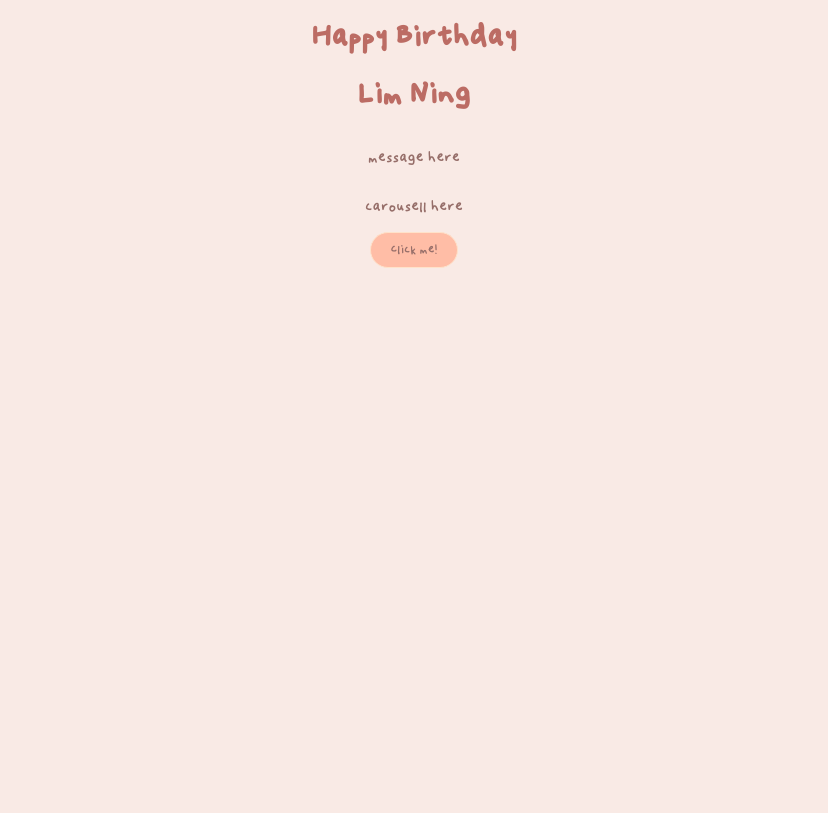
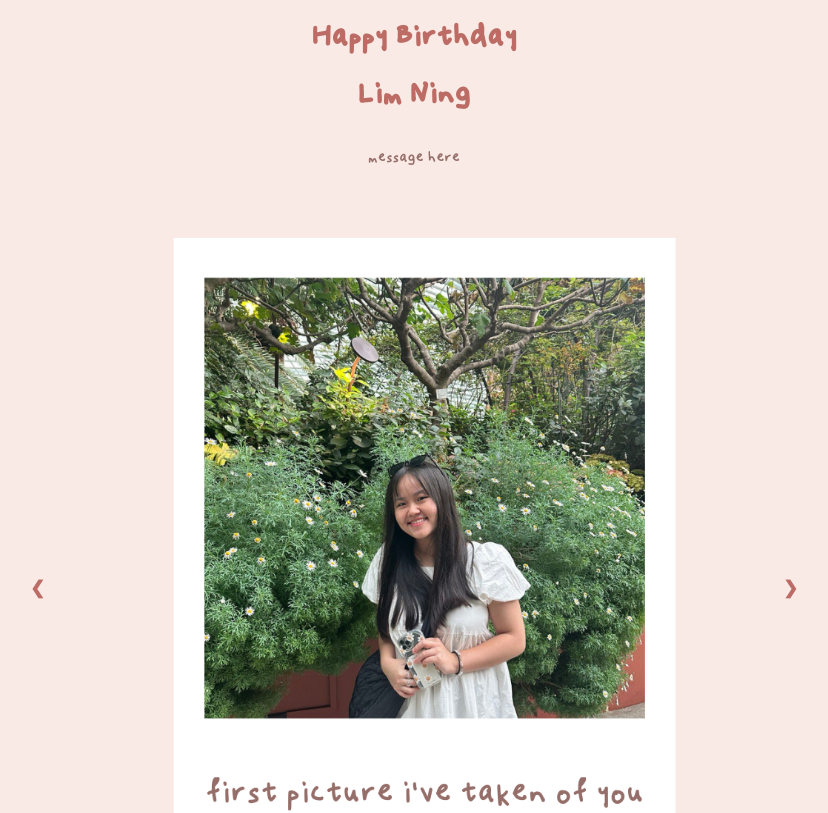
Before and after one commit to yujiho1910/ning_bday_24, a plain HTML site: page index.html in a window 1280 px wide. Shown: the top 813 px of the page, without its empty margins (226-1054 px from the left). Drawn offline with Linux system fonts and the light colour scheme.

Commit message:
now left final touch ups + message to add

```diff
--- a/index.css
+++ b/index.css
@@ -70,3 +70,57 @@ button:hover {
         opacity: 0;
     }
 }
+
+.carousel {
+    position: relative;
+    width: 80%;
+    max-width: 800px;
+    overflow: hidden;
+    border-radius: 10px;
+}
+
+.carousel-inner {
+    display: flex;
+    transition: transform 0.5s ease-in-out;
+}
+
+.carousel-item {
+    min-width: 100%;
+    box-sizing: border-box;
+}
+
+.carousel-item img {
+    width: 100%;
+    display: block;
+}
+
+.carousel-control-prev,
+.carousel-control-next {
+    position: absolute;
+    top: 50%;
+    width: auto;
+    padding: 16px;
+    margin-top: -22px;
+    cursor: pointer;
+    color: var(--color-1);
+    font-weight: bold;
+    font-size: 18px;
+    border-radius: 50%;
+    user-select: none;
+    background-color: var(--color-4);
+}
+
+.carousel-control-next:hover,
+.carousel-control-prev:hover {
+    background-color: var(--color-5);
+    border-color: var(--color-1);
+    transition: 0.3s ease-in-out;
+}
+
+.carousel-control-prev {
+    left: 0;
+}
+
+.carousel-control-next {
+    right: 0;
+}
--- a/index.html
+++ b/index.html
@@ -7,6 +7,7 @@
     <link rel="stylesheet" href="./index.css" type="text/css">
 </head>
 <body>
+    <div id="emoji-container" class="emoji-container"></div>
     <h1>Happy Birthday</h1>
     <h1>Lim Ning</h1>
     <div class="container">
@@ -15,14 +16,17 @@
         </div>
     </div>
     <div class="container">
-        <div class="carousell">
-            <p>carousell here</p>
+        <div class="carousel">
+            <div class="carousel-inner">
+            </div>
+            <a class="carousel-control-prev" onclick="prevSlide()">❮</a>
+            <a class="carousel-control-next" onclick="nextSlide()">❯</a>
         </div>
     </div>
     <div class="container">
         <button onclick="throwEmoji()">Click me!</button>
     </div>
-    <div id="emoji-container" class="emoji-container"></div>
+    </div>
     <script src="./index.js"></script>
 
 
--- a/index.js
+++ b/index.js
@@ -1,8 +1,5 @@
-function handleClick() {
-    console.log('this is your mom');
-}
-
 function throwEmoji() {
+    for (let i = 0; i < 5; i++) {
     const emojiContainer = document.getElementById('emoji-container');
     const emoji = document.createElement('div');
     const flowerEmojis = ['🌸', '🌺', '🌼', '🌻', '🌷', '🌹', '💐'];
@@ -28,3 +25,50 @@ function throwEmoji() {
         emojiContainer.removeChild(emoji);
     }, 2000); // Match duration of animation
 }
+}
+
+// For carousell
+let currentSlide = 0;
+const totalSlides = 6; // Number of slides
+
+// Function to dynamically create carousel items
+function createCarousel() {
+    const carouselInner = document.querySelector('.carousel-inner');
+    for (let i = 1; i <= totalSlides; i++) {
+        const div = document.createElement('div');
+        div.className = 'carousel-item';
+        if (i === 1) div.classList.add('active'); // Make the first item active
+        const img = document.createElement('img');
+        img.src = `./NingPics/${i}.png`; // Assuming your images are named 1.jpg, 2.jpg, etc.
+        img.alt = `Image ${i}`;
+        div.appendChild(img);
+        carouselInner.appendChild(div);
+        console.log('created');
+    }
+}
+
+// Function to show the slide
+function showSlide(index) {
+    const slides = document.querySelectorAll('.carousel-item');
+    if (index >= slides.length) {
+        currentSlide = 0;
+    } else if (index < 0) {
+        currentSlide = slides.length - 1;
+    } else {
+        currentSlide = index;
+    }
+    const offset = -currentSlide * 100;
+    document.querySelector('.carousel-inner').style.transform = `translateX(${offset}%)`;
+}
+
+// Function to go to the next slide
+function nextSlide() {
+    showSlide(currentSlide + 1);
+}
+
+// Function to go to the previous slide
+function prevSlide() {
+    showSlide(currentSlide - 1);
+}
+
+createCarousel();
```
Also changed, not shown: NingPics/1.png (added), NingPics/2.png (added), NingPics/3.png (added), NingPics/4.png (added), NingPics/5.png (added), NingPics/6.png (added).
